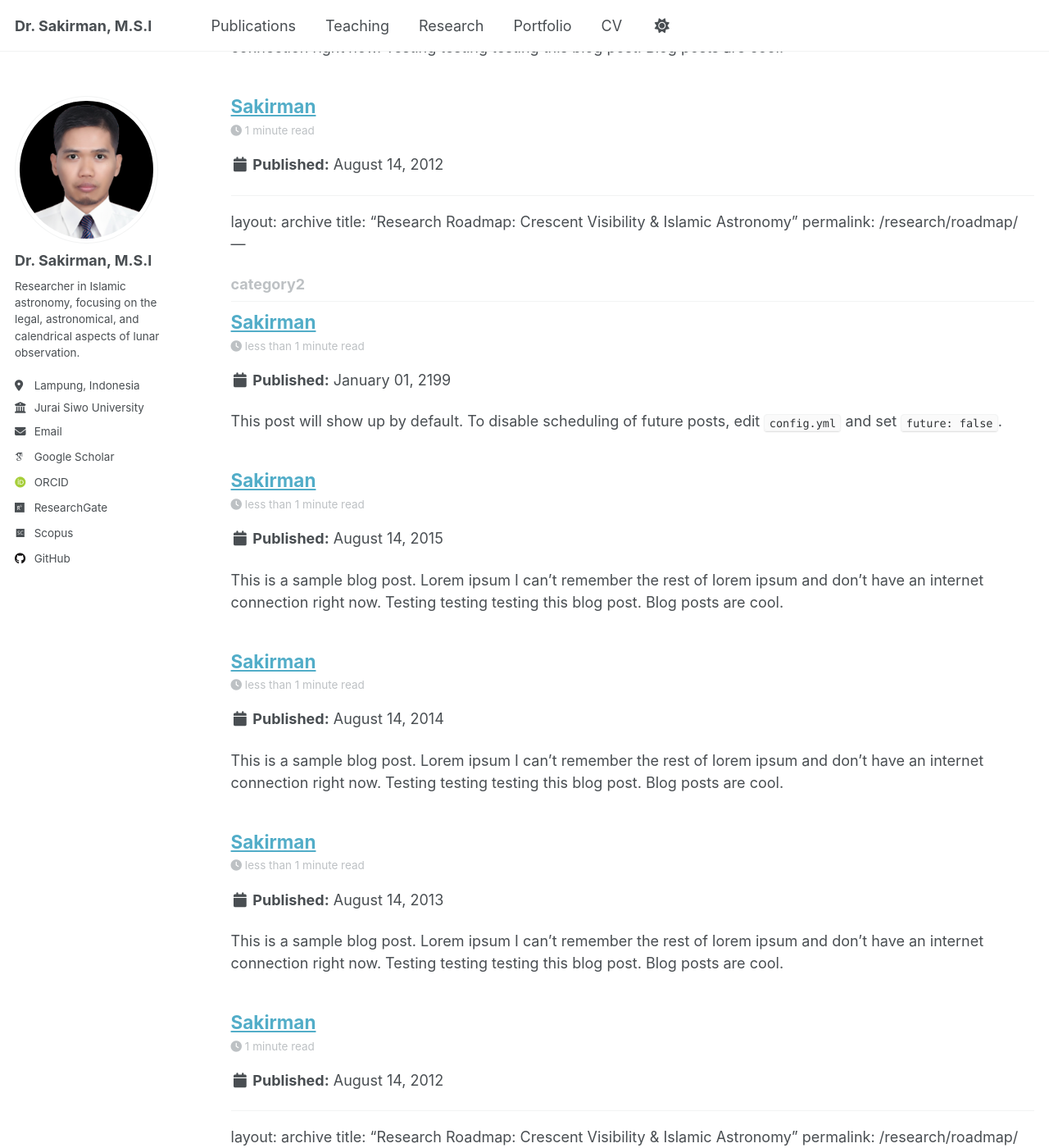
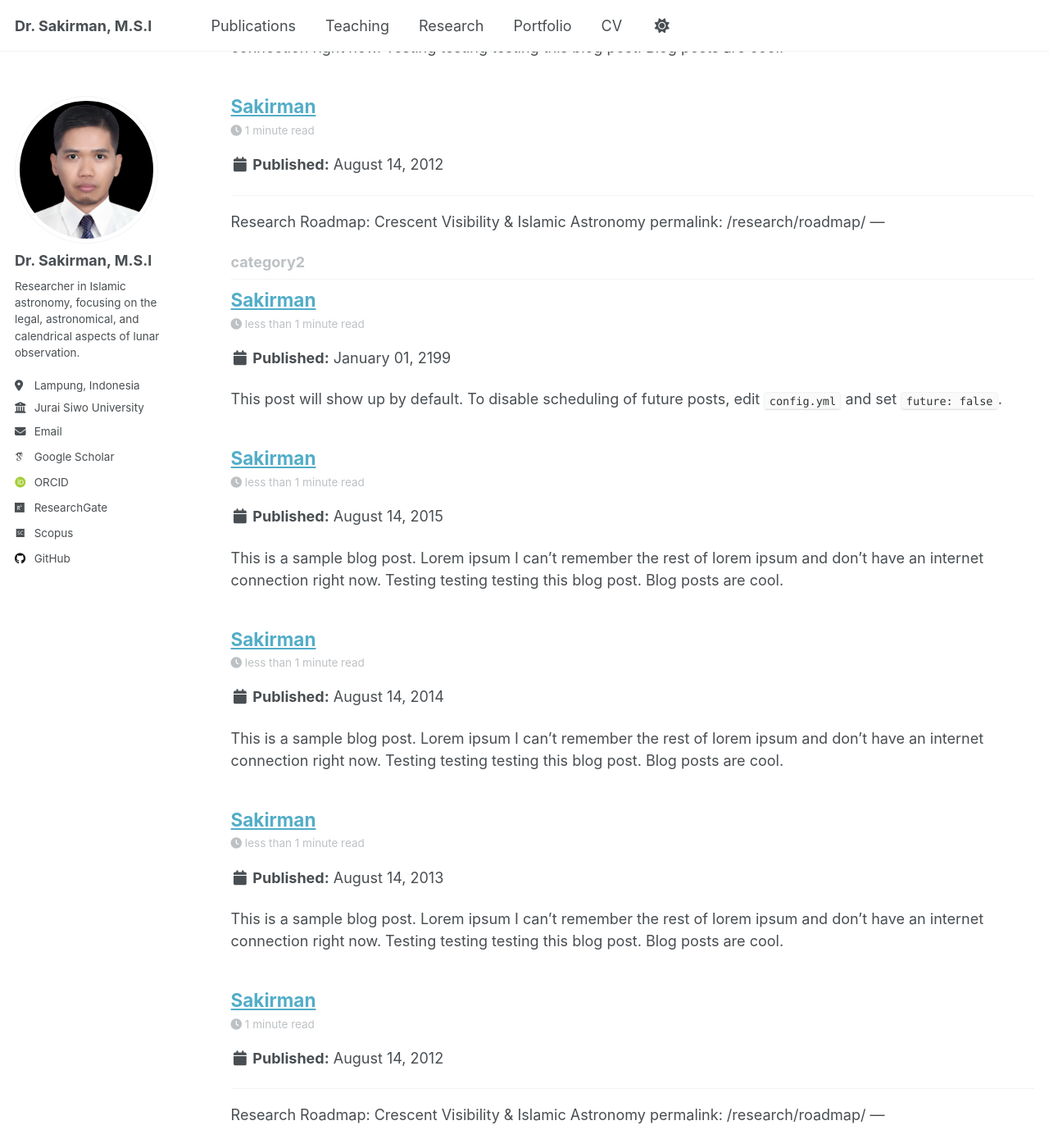
Before and after one commit to sakir-man/sakir-man.github.io, a Jekyll site: the page built from _pages/tag-archive.html, in a window 1280 px wide and 1400 px high, scrolled down 933 px. Shown: the whole window at 82% size. Built offline with Jekyll 4.4.1, drawn with Linux system fonts in a browser that asks for light colours; some web fonts are replaced; a script that is not in the unit is left out; some of the changed text lies outside the part shown.

Commit message:
Update 2012-08-14-blog-post-1.md

```diff
--- a/_posts/2012-08-14-blog-post-1.md
+++ b/_posts/2012-08-14-blog-post-1.md
@@ -9,8 +9,7 @@ tags:
 ---
 
 ---
-layout: archive
-title: "Research Roadmap: Crescent Visibility & Islamic Astronomy"
+Research Roadmap: Crescent Visibility & Islamic Astronomy
 permalink: /research/roadmap/
 ---
 
```
